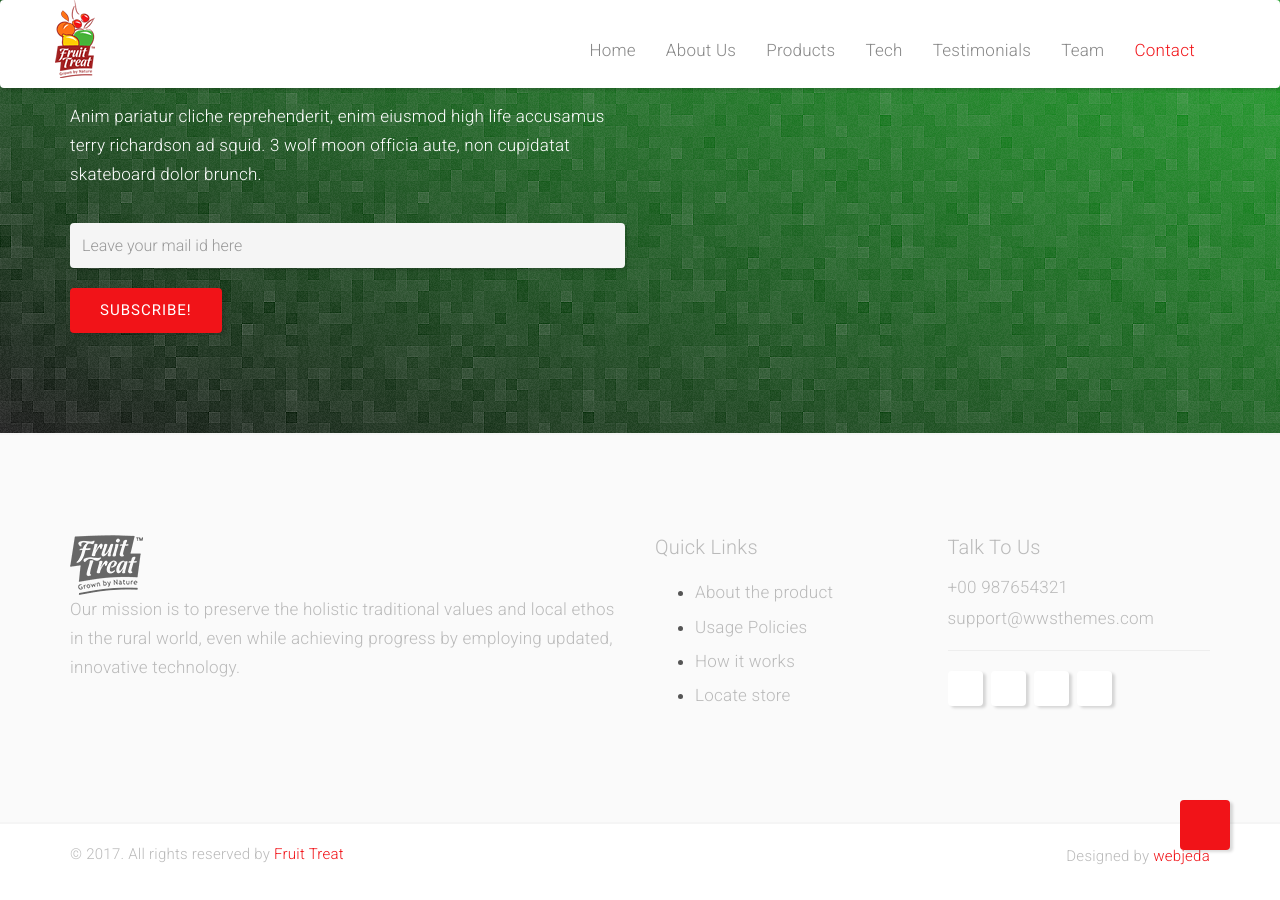
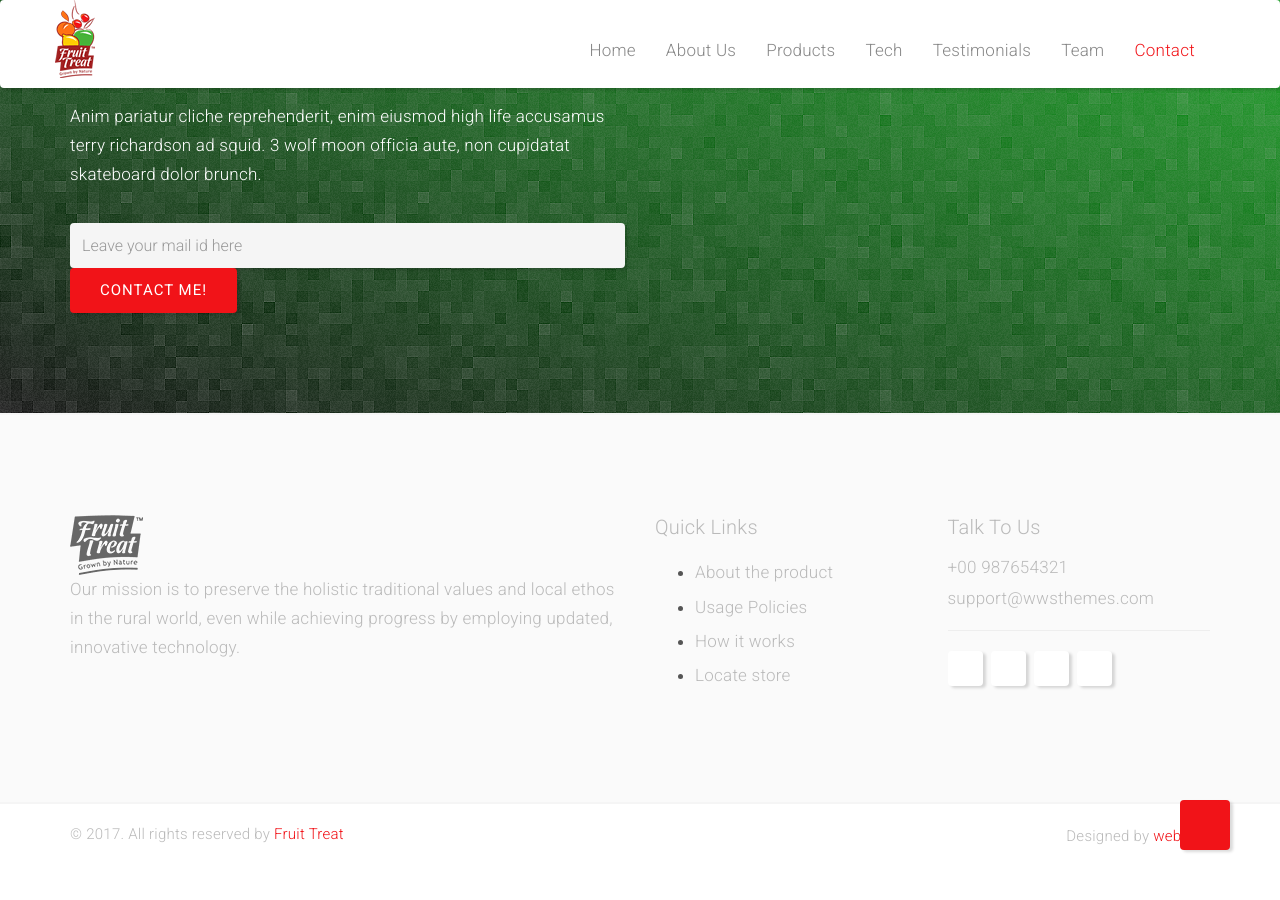
Before and after one commit to c10h14n2movie/fruit-treat, a Jekyll site: the page built from index.html, in a window 1280 px wide and 900 px high, scrolled down 4494 px. Built offline with Jekyll 4.4.1, drawn with Linux system fonts in a browser that asks for light colours; some web fonts are replaced.

Commit message:
no message

```diff
--- a/_includes/contact.html
+++ b/_includes/contact.html
@@ -9,10 +9,10 @@
                     <p class="white">Anim pariatur cliche reprehenderit, enim eiusmod high life accusamus terry richardson ad squid. 3 wolf moon officia aute, non cupidatat skateboard dolor brunch.</p>
                     <br>
                     <form action="https://getsimpleform.com/messages?form_api_token=110dc4823c4276da5589a2616ac5d2d2" method="post" lpformnum="1">
-                        <div class="form-group">
+
                             <input class="form-control" id="example-text-input-inline" type="text" placeholder="Leave your mail id here">
-                        </div>
-                        <button class="btn btn-primary" type="submit">Subscribe!</button>
+
+                        <button class="btn btn-primary" type="submit">Contact me!</button>
                     </form>
                 </div>
                 <div class="col-md-6">
```
